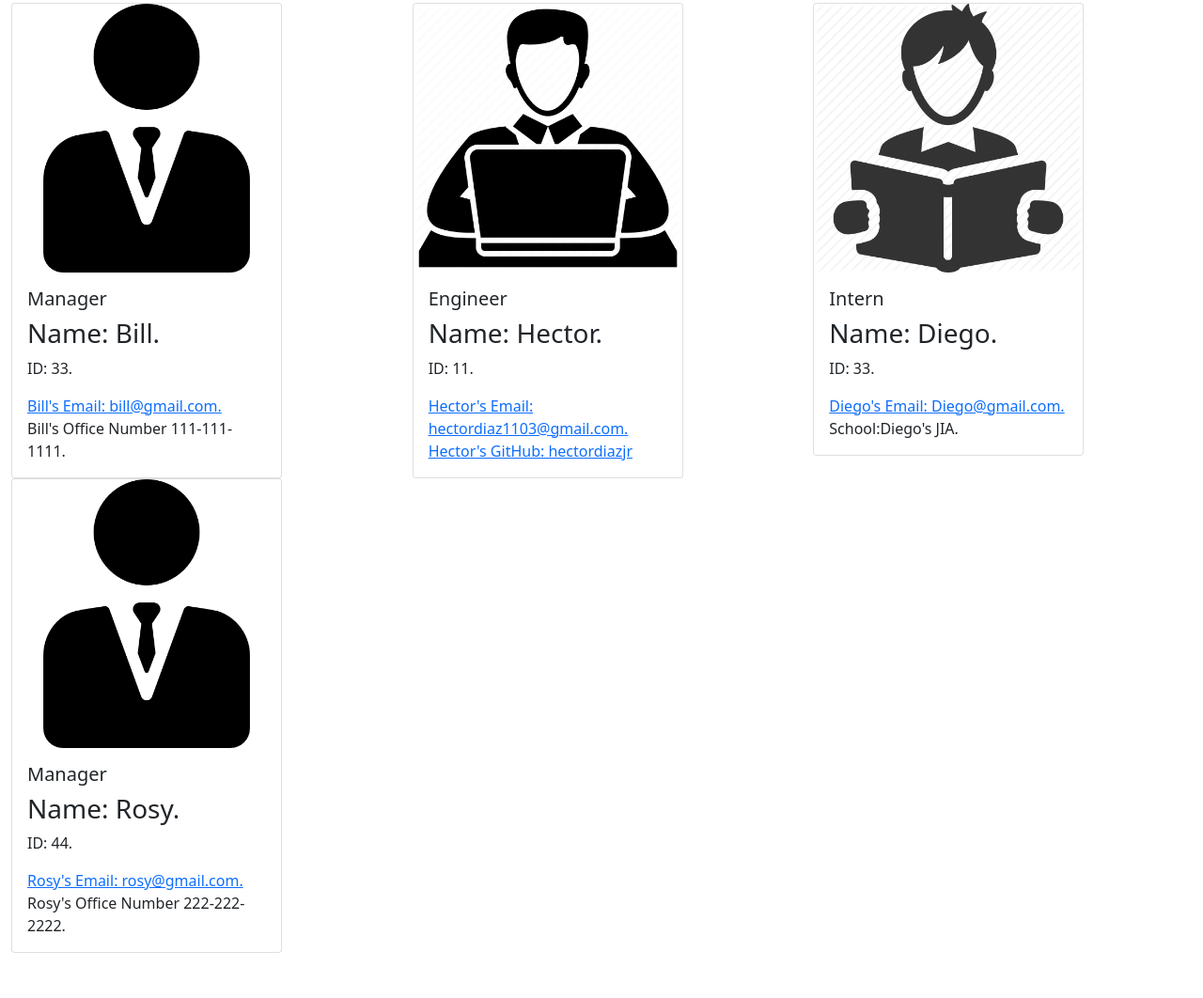
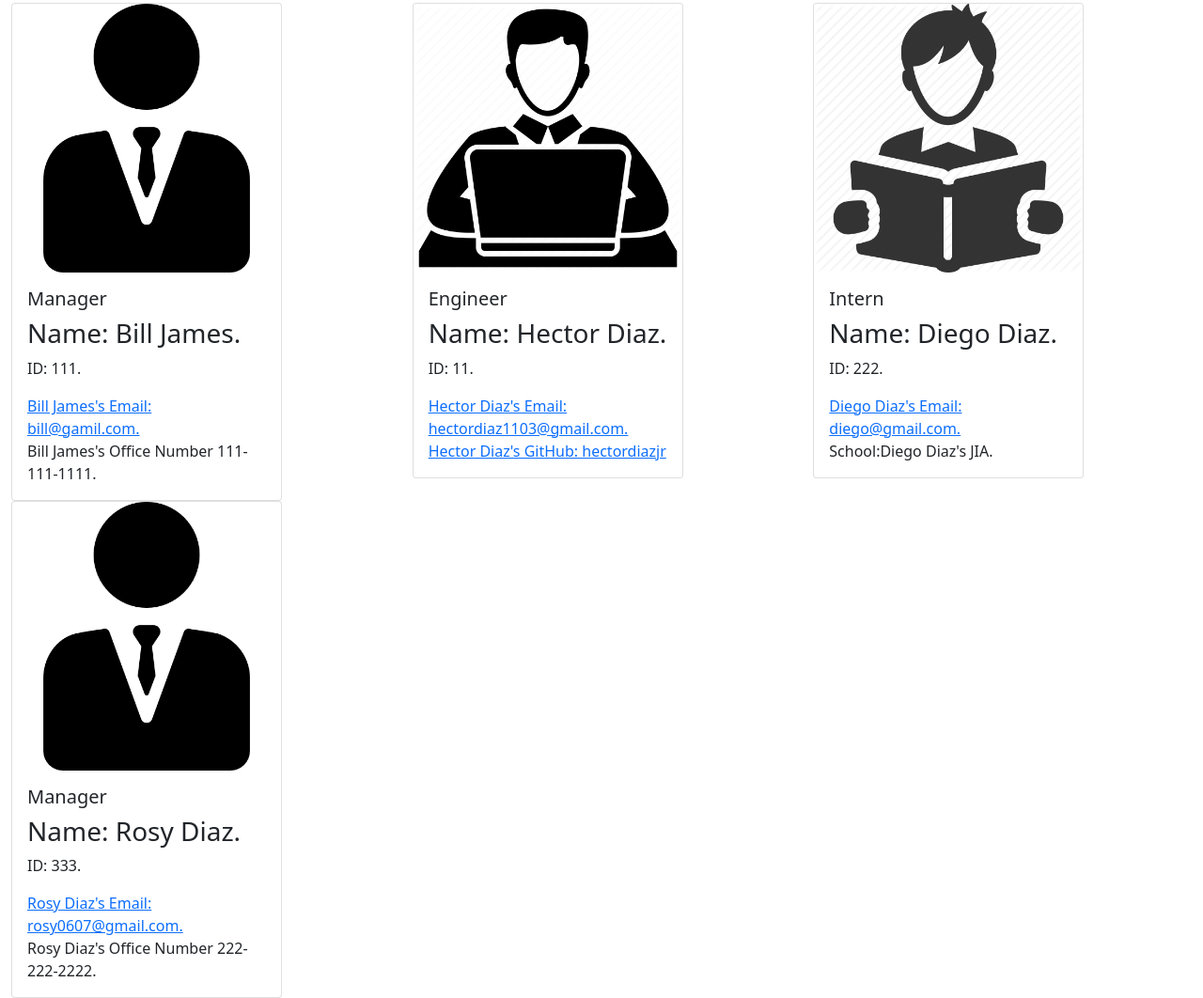
Before and after one commit to james-hardy/Team-builder, a website with bundled scripts: page index.html in a window 1280 px wide. Shown: the part 112-1174 px from the top of the page at 94% size. Before the commit the page ends 1126 px from the top, so only its background shows below. Built offline with nearby package versions, Linux system fonts and the light colour scheme; files whose address does not match are found by name.

```diff
--- a/index.html
+++ b/index.html
@@ -29,11 +29,11 @@
   <img src="icons/manager-icon.png" class="card-img-top" alt="manager icon">
   <div class="card-body">
     <h5 class="card-title">Manager</h5>
-    <h3 class="card-text">Name: Bill.</h3>
-    <p class="card-text">ID: 33.</p>
-    <a href="mailto:bill@gmail.com">Bill's Email: bill@gmail.com.</a>
+    <h3 class="card-text">Name: Bill James.</h3>
+    <p class="card-text">ID: 111.</p>
+    <a href="mailto:bill@gamil.com">Bill James's Email: bill@gamil.com.</a>
     <br>
-    <p class="card-text">Bill's Office Number 111-111-1111.</p>
+    <p class="card-text">Bill James's Office Number 111-111-1111.</p>
   </div>
 </div>
 
@@ -41,11 +41,11 @@
   <img src="icons/manager-icon.png" class="card-img-top" alt="manager icon">
   <div class="card-body">
     <h5 class="card-title">Manager</h5>
-    <h3 class="card-text">Name: Rosy.</h3>
-    <p class="card-text">ID: 44.</p>
-    <a href="mailto:rosy@gmail.com">Rosy's Email: rosy@gmail.com.</a>
+    <h3 class="card-text">Name: Rosy Diaz.</h3>
+    <p class="card-text">ID: 333.</p>
+    <a href="mailto:rosy0607@gmail.com">Rosy Diaz's Email: rosy0607@gmail.com.</a>
     <br>
-    <p class="card-text">Rosy's Office Number 222-222-2222.</p>
+    <p class="card-text">Rosy Diaz's Office Number 222-222-2222.</p>
   </div>
 </div>
 
@@ -57,11 +57,11 @@
   <img src="icons/engineer-icon.png" class="card-img-top" alt="engineer icon">
   <div class="card-body">
     <h5 class="card-title">Engineer</h5>
-    <h3 class="card-text">Name: Hector.</h3>
+    <h3 class="card-text">Name: Hector Diaz.</h3>
     <p class="card-text">ID: 11.</p>
-    <a href="mailto:hectordiaz1103@gmail.com">Hector's Email: hectordiaz1103@gmail.com.</a>
+    <a href="mailto:hectordiaz1103@gmail.com">Hector Diaz's Email: hectordiaz1103@gmail.com.</a>
     <br>
-    <a href="https://github.com/hectordiazjr" target="_blank"">Hector's GitHub: hectordiazjr</a>
+    <a href="https://github.com/hectordiazjr" target="_blank"">Hector Diaz's GitHub: hectordiazjr</a>
   </div>
 </div>
 
@@ -73,11 +73,11 @@
   <img src="icons/intern-icon.png" class="card-img-top" alt="intern icon">
   <div class="card-body">
     <h5 class="card-title">Intern</h5>
-    <h3 class="card-text">Name: Diego.</h3>
-    <p class="card-text">ID: 33.</p>
-    <a href="mailto:Diego@gmail.com">Diego's Email: Diego@gmail.com.</a>
+    <h3 class="card-text">Name: Diego Diaz.</h3>
+    <p class="card-text">ID: 222.</p>
+    <a href="mailto:diego@gmail.com">Diego Diaz's Email: diego@gmail.com.</a>
     <br>
-    <p class="card-text">School:Diego's JIA.</p>
+    <p class="card-text">School:Diego Diaz's JIA.</p>
   </div>
 </div>
 
```
Also changed, not shown: README.md.
